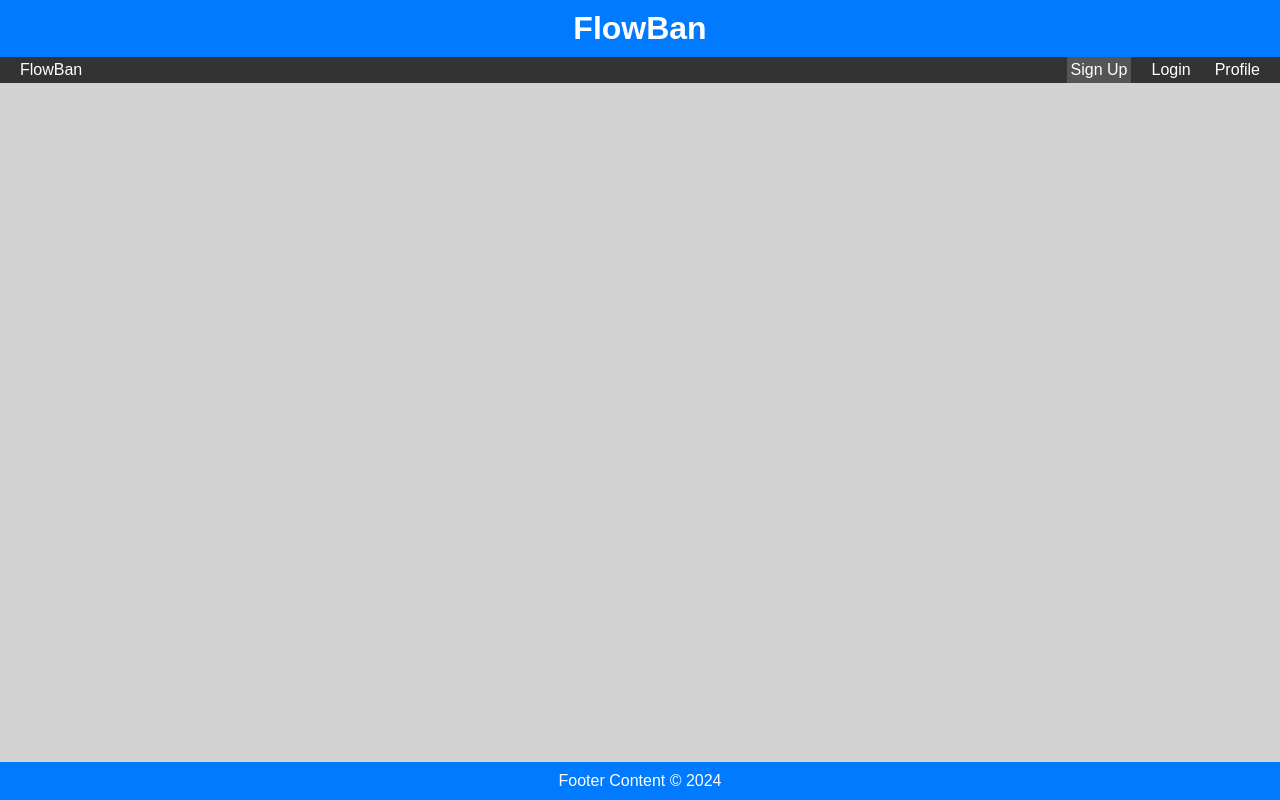
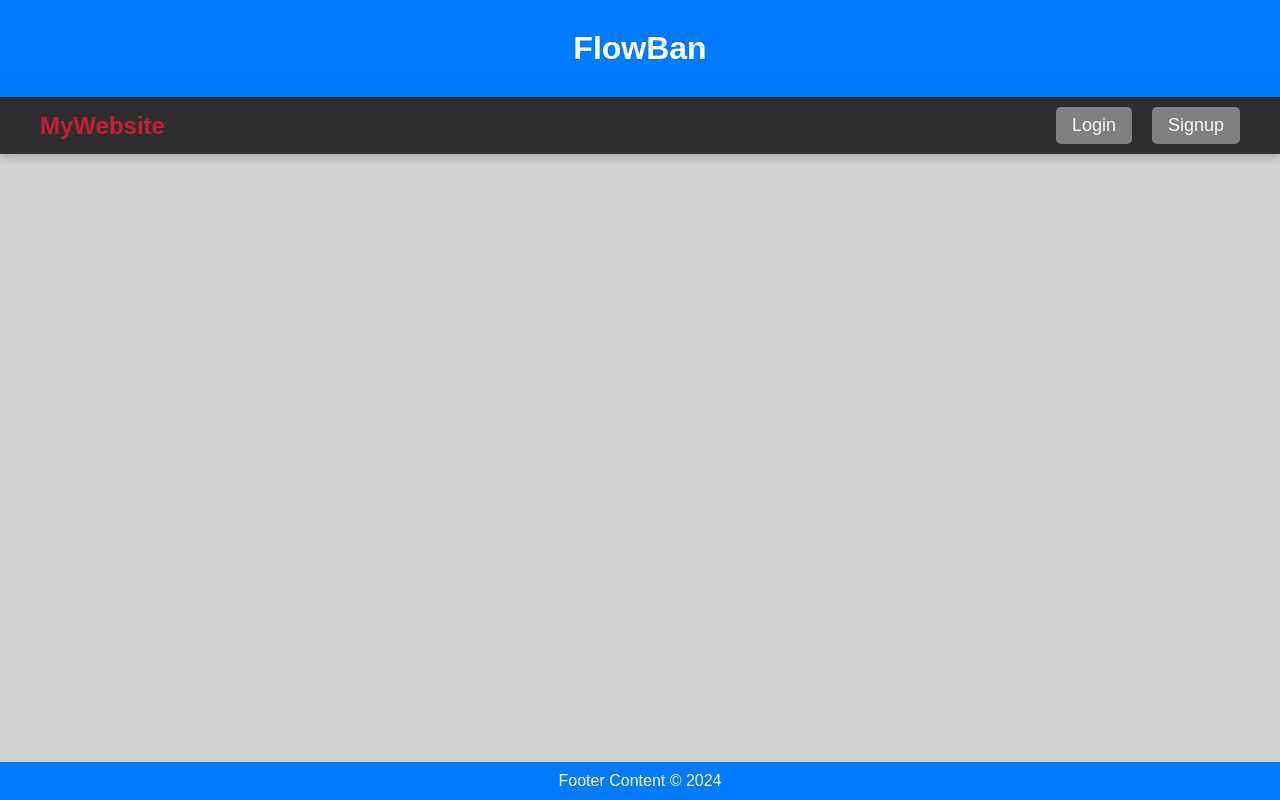
Before and after one commit to vincent-wat/flowban, a React (Create React App) app in the folder frontend/: page /sign_up in a window 1280 px wide. Built offline with nearby package versions, Linux system fonts and the light colour scheme.

Commit message:
Added alternate navbar file, sign_up --> signup, minor changes to frontend

```diff
--- a/frontend/src/App.js
+++ b/frontend/src/App.js
@@ -5,7 +5,7 @@ import Home from './Components/General/home';
 import LoginPage from './Components/User/Login/LoginPage';
 import KanbanBoard from './Components/Kanban/KanbanBoard';
 import Layout from './Components/General/Layout';
-import Navbar from './Components/General/Navbar';
+import Navbar from './Components/General/NavbarAlt';
 import SignUpPage from './Components/User/Sign_Up/SignUpPage';
 
 function App() {
--- a/frontend/src/Components/General/Layout.js
+++ b/frontend/src/Components/General/Layout.js
@@ -4,7 +4,7 @@ import React from 'react';
 function Layout({ children }) {
   return (
     <div style={{ width: '100vw', minHeight: '100vh', display: 'flex', flexDirection: 'column' }}>
-      <header style={{ backgroundColor: '#007bff', padding: '10px', color: 'white', textAlign: 'center' }}>
+      <header style={{ backgroundColor: '#007bff', padding: '30px', color: 'white', textAlign: 'center' }}>
         <h1>FlowBan</h1>
       </header>
 
--- a/frontend/src/Components/General/Navbar.jsx
+++ b/frontend/src/Components/General/Navbar.jsx
@@ -6,7 +6,7 @@ export default function Navbar() {
         <nav className="nav">
             <Link to="/" className="site-name"> FlowBan </Link>
             <ul>
-                <CustomLinks to='/sign_up'> Sign Up </CustomLinks>
+                <CustomLinks to='/signup'> Sign Up </CustomLinks>
                 <CustomLinks to="/login"> Login </CustomLinks>
                 <CustomLinks to='/profile'> Profile </CustomLinks>
             </ul>
--- /dev/null
+++ b/frontend/src/Components/General/NavbarAlt.css
@@ -0,0 +1,42 @@
+.navbar {
+    background-color: #2E2E30;
+    padding: 10px 20px;
+    display: flex;
+    justify-content: center;
+    align-items: center;
+    box-shadow: 0px 4px 8px rgba(0, 0, 0, 0.2);
+}
+
+.navbar-content {
+    width: 100%;
+    max-width: 1200px;
+    display: flex;
+    justify-content: space-between;
+    align-items: center;
+}
+
+.logo {
+    color: #C51D34;
+    font-size: 24px;
+    font-weight: bold;
+    text-decoration: none;
+}
+
+.nav-links {
+    display: flex;
+    gap: 20px;
+}
+
+.nav-button {
+    color: #F5F5F5;
+    font-size: 18px;
+    text-decoration: none;
+    padding: 8px 16px;
+    background-color: #808080;
+    border-radius: 5px;
+    transition: background-color 0.3s ease;
+}
+
+.nav-button:hover {
+    background-color: #C51D34;
+}
--- /dev/null
+++ b/frontend/src/Components/General/NavbarAlt.jsx
@@ -0,0 +1,19 @@
+import React from 'react';
+import { Link } from 'react-router-dom';
+import './NavbarAlt.css';
+
+const NavbarAlt = () => {
+  return (
+    <nav className="navbar">
+      <div className="navbar-content">
+        <Link to="/" className="logo">MyWebsite</Link>
+        <div className="nav-links">
+          <Link to="/login" className="nav-button">Login</Link>
+          <Link to="/signup" className="nav-button">Signup</Link>
+        </div>
+      </div>
+    </nav>
+  );
+};
+
+export default NavbarAlt;
```
